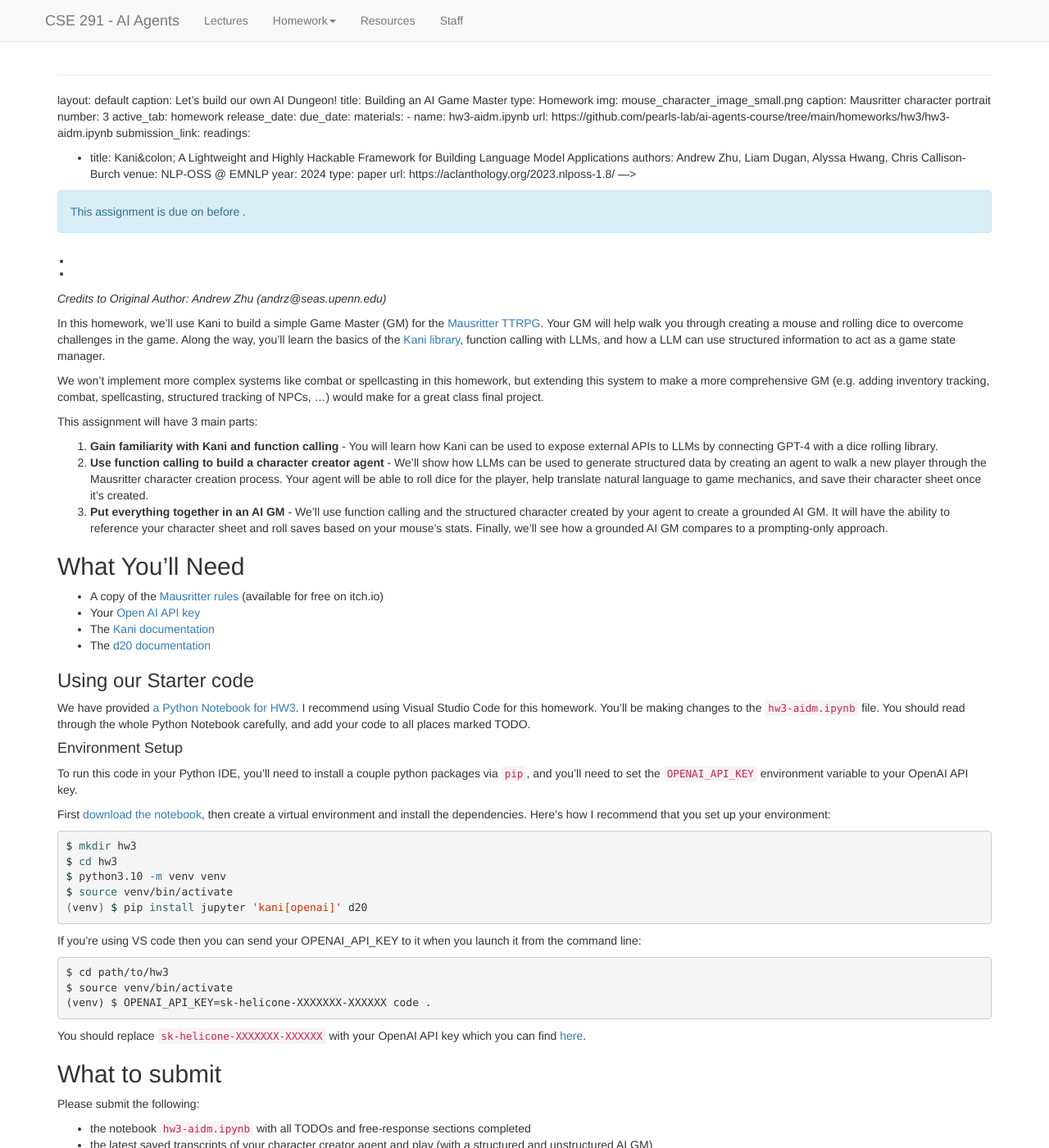
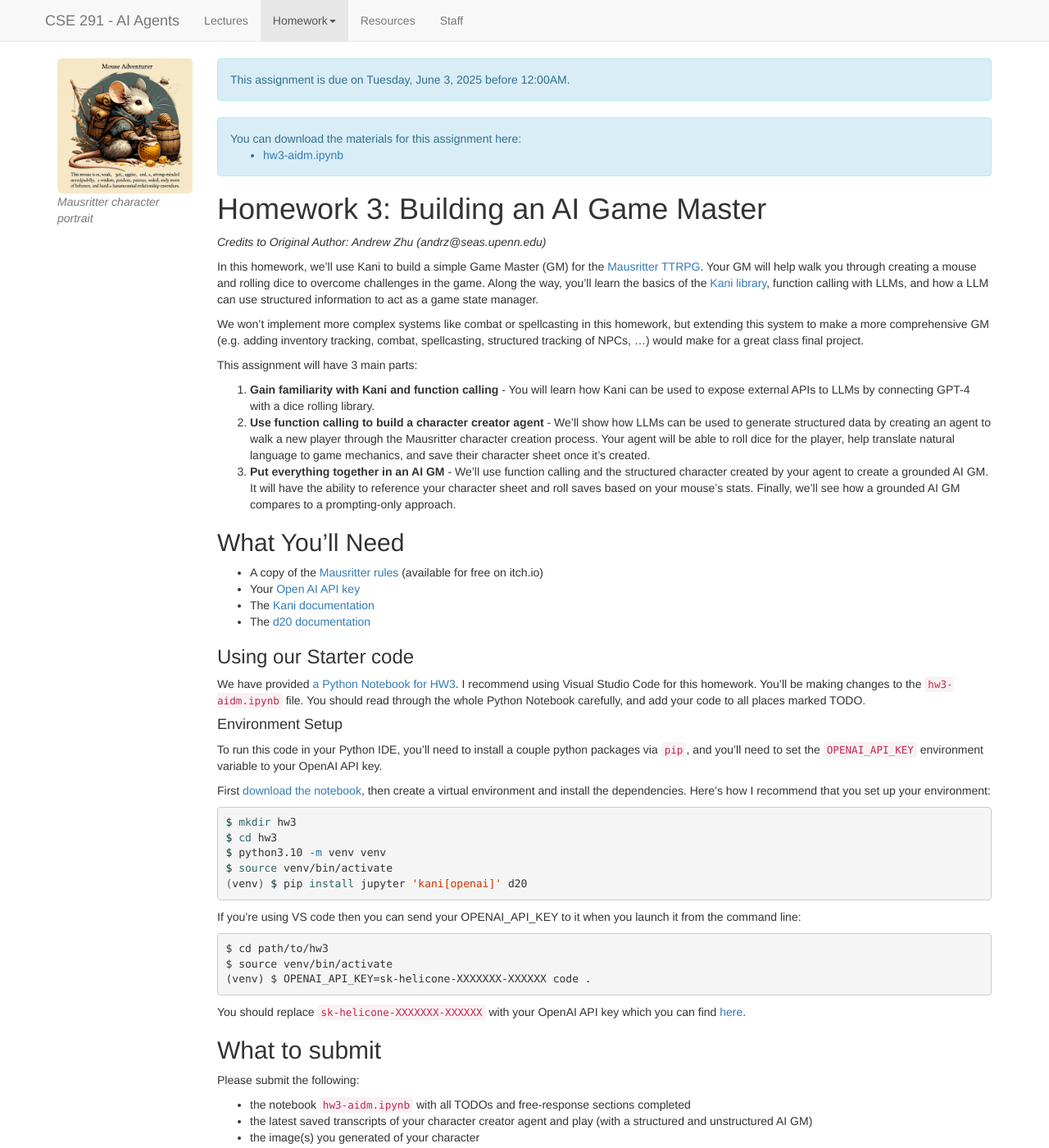
Before and after one commit to nossyd/ai-agents-course, a Jekyll site: the page built from homeworks/hw3/hw3.md, in a window 1280 px wide and 1400 px high. Shown: the whole window at 82% size. Built offline with Jekyll 4.4.1, drawn with Linux system fonts in a browser that asks for light colours; nearby versions of some CDN libraries; our own code applies the rules of GitHub Pages for plain Markdown files; a script that is not in the unit is left out; part of the change alters nothing that is shown; some of the changed text lies outside the part shown.

Commit message:
Update hw3.md

```diff
--- a/homeworks/hw3/hw3.md
+++ b/homeworks/hw3/hw3.md
@@ -7,13 +7,13 @@ img: mouse_character_image_small.png
 caption: Mausritter character portrait
 number: 3
 active_tab: homework
-release_date:
-due_date:
+release_date: 02-20-2025
+due_date: 03-06-2025
 materials:
    -
       name: hw3-aidm.ipynb
       url: https://github.com/pearls-lab/ai-agents-course/tree/main/homeworks/hw3/hw3-aidm.ipynb
-submission_link:
+submission_link: https://www.gradescope.com
 readings:
   - title: Kani&colon; A Lightweight and Highly Hackable Framework for Building Language Model Applications
     authors: Andrew Zhu, Liam Dugan, Alyssa Hwang, Chris Callison-Burch
@@ -21,7 +21,7 @@ readings:
     year: 2024
     type: paper
     url: https://aclanthology.org/2023.nlposs-1.8/
---->
+---
 
 <div class="alert alert-info">
 This assignment is due on {{ page.due_date | date: "%A, %B %-d, %Y" }} before {{ page.due_date | date: "%I:%M%p" }}.
```
